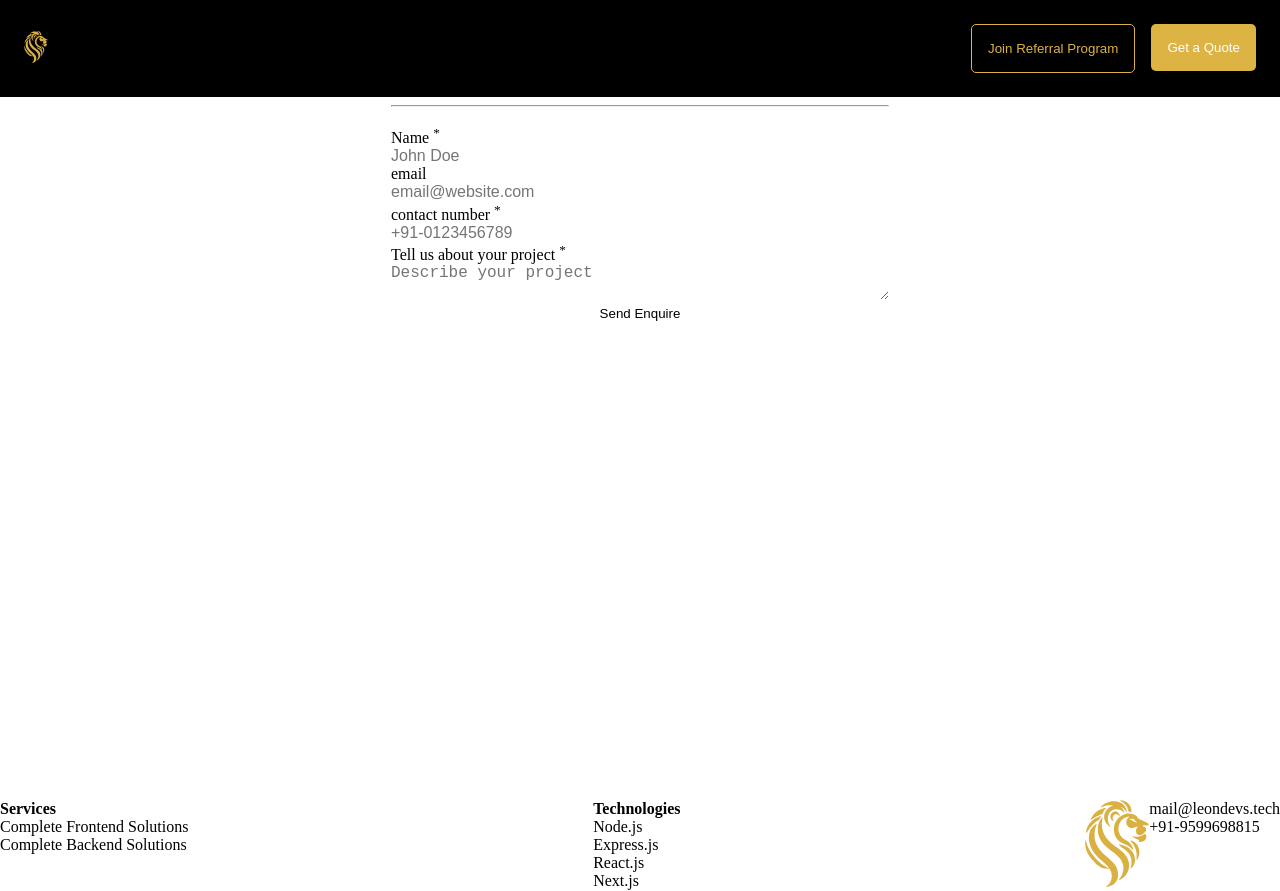
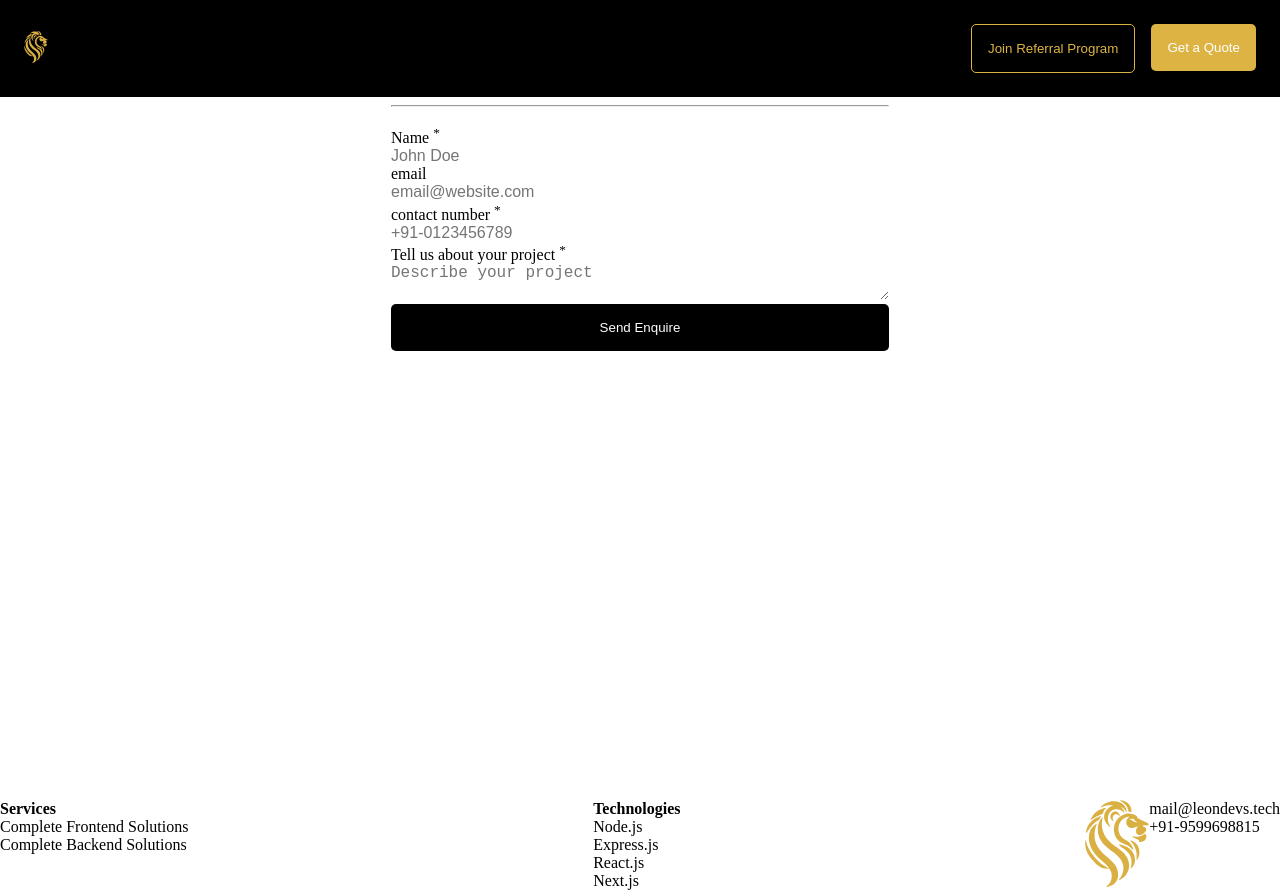
Before and after one commit to divyanshchahar/website, a Next.js app: page /contactus in a window 1280 px wide. Built offline with nearby package versions, Linux system fonts and the light colour scheme; no server answers.

Commit message:
upodated css

```diff
--- a/src/ui/components/Button.module.css
+++ b/src/ui/components/Button.module.css
@@ -1,6 +1,6 @@
 .container {
-  padding: var(--spacing-s);
-  background-color: var(--surface-secondry);
-  border: 1px solid var(--typography-primary);
+  padding: var(--spacing-s1);
+  background-color: var(--color-secondry);
   border-radius: var(--radius-s);
+  color: var(--color-primary);
 }
```
